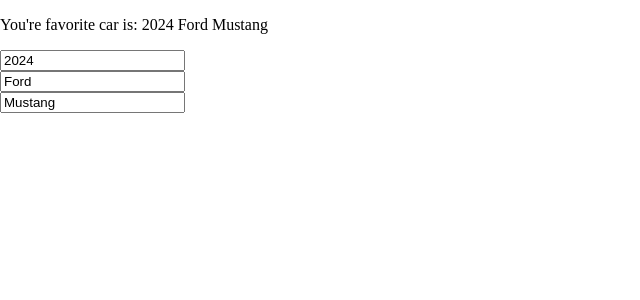
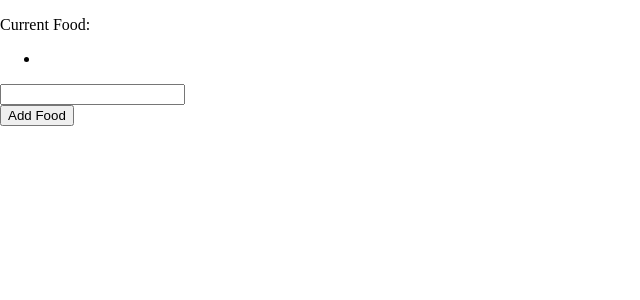
Before and after one commit to RiasGremoryHSDXD/Portfolio, a React (Vite) app in the folder my-portfolio/: page / in a window 1280 px wide. Shown: the top 300 px of the page, without its empty margins (0-640 px from the left). Built offline with nearby package versions, Linux system fonts and the light colour scheme.

Commit message:
Adding a List using a button

```diff
--- a/my-portfolio/src/MyComponent.tsx
+++ b/my-portfolio/src/MyComponent.tsx
@@ -1,24 +1,31 @@
-import { useState } from "react"
+import { useState } from "react";
 
-function MyComponent()
-{
-    const [car_details, setCar_details] = useState({year: 2024, make: 'Ford', model: 'Mustang'})
+function MyComponent() {
+    const [foods, setFoods] = useState([""]);
+    const [newFood, setNewFood] = useState(""); // Stores the input value
 
-    let handleYearChange = (event:any) => setCar_details(c => ({...c, year: event.target.value}))
-    let handleMakeChange = (event:any) => setCar_details(c => ({...c, make: event.target.value}))
-    let handleModelChange = (event:any) => setCar_details(c => ({...c, model: event.target.value}))
+    const handleInputChange = (event:any) => {
+        setNewFood(event.target.value); // Updates the input value state
+    }
 
-    return(
+    const handleAddFood = () => {
+        setFoods(prevState => [...prevState, newFood]); // Add new food
+        setNewFood(""); // Clear input field after adding
+    }
+
+    return (
         <div>
-            <p>
-                You're favorite car is: {car_details.year} {car_details.make} {car_details.model}
-            </p>
+            <p>Current Food:</p>
+            <ul>
+                {foods.map((food, index) => (
+                    <li key={index}>{food}</li>
+                ))}
+            </ul>
 
-            <input type="number" value={car_details.year} onChange={handleYearChange}/> <br/>
-            <input type="text" value={car_details.make} onChange={handleMakeChange}/> <br />
-            <input type="text" value={car_details.model} onChange={handleModelChange} /> <br />
+            <input type="text" value={newFood} onChange={handleInputChange} /><br />
+            <button onClick={handleAddFood}>Add Food</button>
         </div>
-    )
+    );
 }
 
-export default MyComponent
+export default MyComponent;
```
